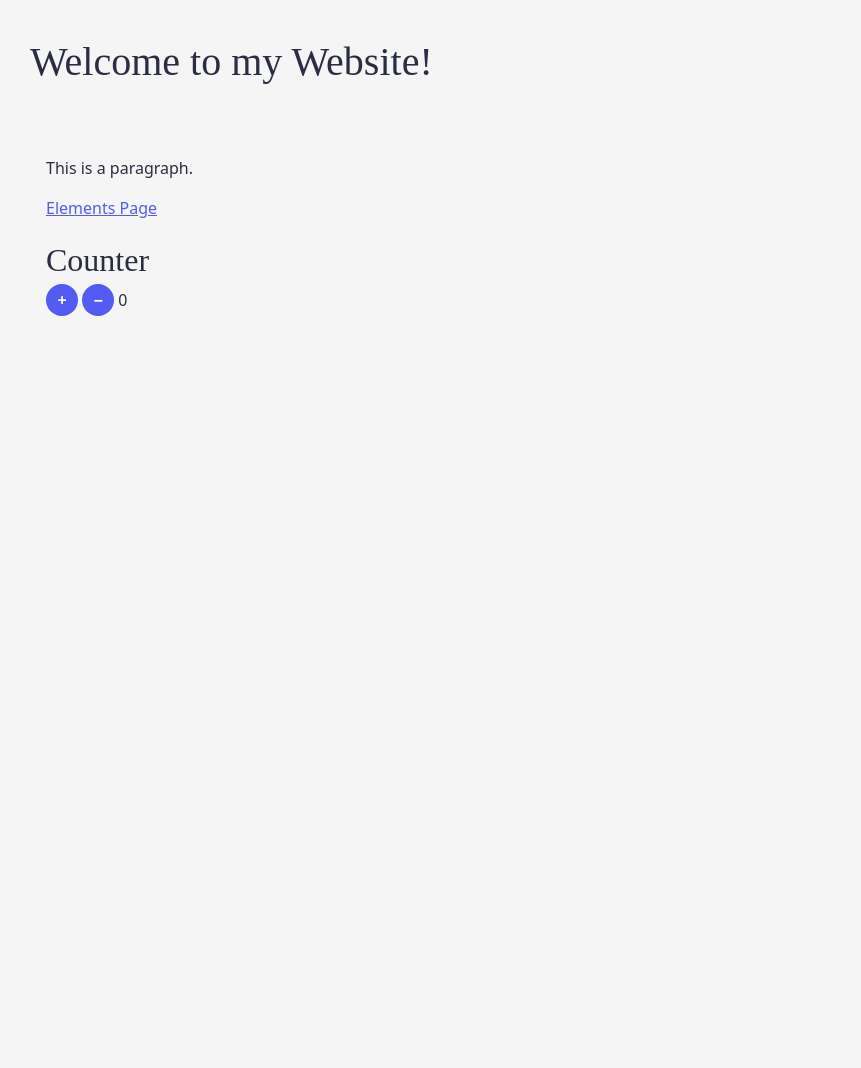
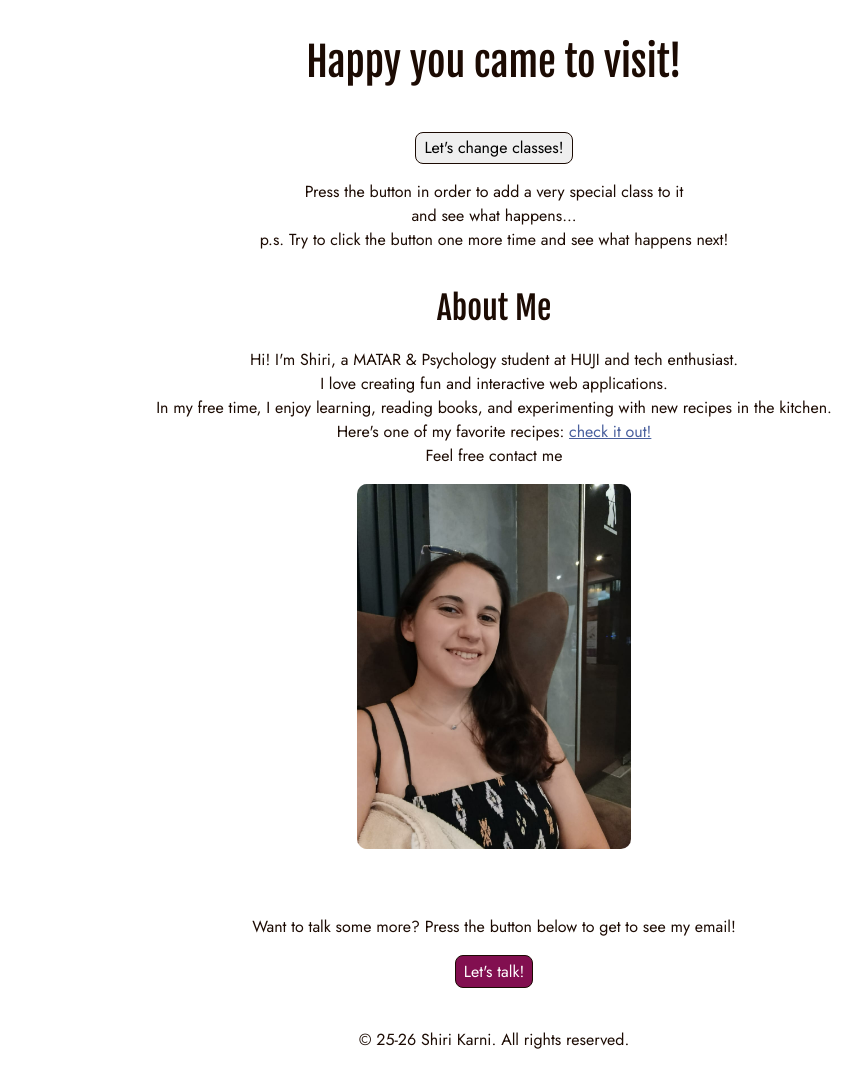
Before and after one commit to shiri-karni1/Shiri-website, a website built with Vite: page index.html in a window 1280 px wide. Shown: the whole page, without its empty margins (146-1007 px from the left). Before the commit the page ends 800 px from the top, so only its background shows below. Built offline with nearby package versions, Linux system fonts and the light colour scheme; a web font is replaced by a local one.

Commit message:
Updated site

```diff
--- a/index.html
+++ b/index.html
@@ -2,26 +2,36 @@
 <html lang="en">
   <head>
     <meta charset="UTF-8" />
-    <link rel="icon" type="image/svg+xml" href="/favicon.png" />
+    <link rel="icon" type="image/svg+xml" href="/icon_new.jpeg" />
     <meta name="viewport" content="width=device-width, initial-scale=1.0" />
-    <title>My Website</title>
+    <title>Fun Site</title>
     <link href="/styles/main.css" rel="stylesheet" />
   </head>
   <body>
     <header role="banner">
-      <h1>Welcome to my Website!</h1>
+      <h1>Happy you came to visit!</h1>
     </header>
     <main>
-      <p>This is a paragraph.</p>
-      <a href="/elements.html">Elements Page</a>
+       <div class = "JS">
+        <button id = "firstButton"> Let's change classes! </button>
+        <p>Press the button in order to add a very special class to it <br> and see what happens... <br> p.s. Try to click the button one more time and see what happens next! </p>
+      </div>
+      <div class = "about">
+        <h2>About Me</h2>
+        <p>Hi! I'm Shiri, a MATAR & Psychology student at HUJI and tech enthusiast.<br> I love creating fun and interactive web applications. <br> In my free time, I enjoy learning, reading books, and experimenting with new recipes in the kitchen. <br> Here's one of my favorite recipes: <a href = "https://foody.co.il/foody_recipe/%D7%9E%D7%94-%D7%90%D7%95%D7%9B%D7%9C%D7%99%D7%9D-%D7%91%D7%97%D7%95%D7%A4%D7%A9%D7%AA-%D7%94%D7%A7%D7%95%D7%A8%D7%95%D7%A0%D7%94-%D7%98%D7%95%D7%A8%D7%98%D7%99%D7%99%D7%94-%D7%9B%D7%95%D7%A1%D7%9E/"> check it out!</a> <br> Feel free contact me</p>
+        <img src="/me.jpg" class="pics"/>
+      </div>
+      <div class = "more-details">
+        <p>Want to talk some more? Press the button below to get to see my email!</p>
+        <a class = forButton href = "let's connect.html">
+          <button class = "lastst"> Let's talk!</button>
+        </a>
+      </div>
 
-      <div class="counter">
-        <h2>Counter</h2>
-        <button id="increment" class="counter-button">+</button>
-        <button id="decrement" class="counter-button">−</button>
-        <span id="count">0</span>
-      </div>
     </main>
+    <footer>
+      <p>© 25-26 Shiri Karni. All rights reserved.</p>
+    </footer>
 
     <script type="module" src="/main.js"></script>
   </body>
--- a/main.js
+++ b/main.js
@@ -1,3 +1,13 @@
+const button = document.getElementById("firstButton");
+button.addEventListener("click", () => {
+  if (button.classList.contains("special")) {
+    button.classList.remove("special");
+  } else {
+  button.classList.add("special");
+  }
+});
+
+
 console.log("Hello World!");
 setupCounter();
 
--- a/styles/main.css
+++ b/styles/main.css
@@ -1,19 +1,20 @@
 @import url("reset.css");
 /* This is a custom font from google fonts */
 @import url("https://fonts.googleapis.com/css2?family=Frank+Ruhl+Libre:wght@300..900&display=swap");
-
+@import url('https://fonts.googleapis.com/css2?family=Bebas+Neue&family=Fjalla+One&display=swap');
+@import url('https://fonts.googleapis.com/css2?family=Bebas+Neue&family=Fjalla+One&family=Jost:ital,wght@0,100..900;1,100..900&family=Lobster&display=swap');
 /* what is :root? https://developer.mozilla.org/en-US/docs/Web/CSS/:root */
 :root {
   /* Define design variables */
-  --color-primary: #2b2d42;
-  --color-secondary: #bfc6d2;
-  --color-background: #f5f5f5;
-  --color-accent: #535bf2;
+  --color-primary: #1c0b03;
+  --color-secondary: #820f50;
+  --color-background: #ffffff;
+  --color-accent: #495f9d;
 
   --border-radius: 0.5rem;
 
-  --font-titles: "Frank Ruhl Libre", serif;
-  --font-body: system-ui, sans-serif; /* system-ui matches the user's system font */
+  --font-titles: "Fjalla One", serif;
+  --font-body: "Jost", sans-serif; /* system-ui matches the user's system font */
 }
 
 body {
@@ -24,11 +25,37 @@ body {
 
 /* Layout */
 main {
-  padding: 2rem;
+  padding: 1.5rem;
 }
 
 header {
   padding: 1rem;
+  display: flex;
+  flex-direction: column;
+  text-align: center;
+  color: var(--color-primary)
+}
+
+.about {
+  display: flex;
+  flex-direction: column;
+  text-align: center;
+  color: var(--color-primary);
+}
+
+.pics {
+  border-radius: 10px;
+  max-width: 30%;
+  height: auto;
+  margin-bottom: 2%;
+  align-self: center;
+}
+
+.contacts {
+  display: flex;
+  flex-direction: column;
+  text-align: center;
+  color: var(--color-primary);
 }
 
 main,
@@ -50,6 +77,7 @@ nav {
 /* Text */
 p {
   margin: 1rem 0;
+  text-align: center;
 }
 
 ul,
@@ -94,7 +122,7 @@ h5 {
 }
 
 h6 {
-  font-size: 0.83em;
+  font-size: 0.8em;
 }
 
 blockquote {
@@ -106,8 +134,13 @@ blockquote {
 a {
   color: var(--color-accent);
   text-decoration: underline;
+  align-self: center;
 }
 a:hover {
+  text-decoration: none;
+}
+
+.forButton {
   text-decoration: none;
 }
 
@@ -123,6 +156,27 @@ table th {
   border: 1px solid var(--color-secondary);
 }
 
+.more-details {
+  display: flex;
+  flex-direction: column;
+  justify-content: center;
+  margin-top: 2rem;
+}
+
+.JS {
+  display: flex;
+  justify-content: center;
+  align-items: center;
+  flex-direction: column;
+  text-align: center;
+}
+
+
+.lastst {
+  background-color: var(--color-secondary);
+  color: white;
+}
+
 /* Forms */
 input,
 button,
@@ -133,26 +187,30 @@ select {
   border-radius: var(--border-radius);
 }
 
+.special {
+  background-color: yellowgreen;
+
+}
+
+
+button {
+  border: solid 1px var(--color-primary);
+  cursor: pointer;
+  align-self: center;
+  transition: background-color 1s ease;
+
+}
+
+
+button:hover {
+  filter: brightness(150%);
+}
+
+button:active {
+  filter: brightness(80%);
+}
+
 fieldset {
   margin-top: 1.5rem;
   border: 1px solid var(--color-secondary);
 }
-
-.counter-button {
-  background-color: var(--color-accent);
-  width: 2rem;
-  height: 2rem;
-  color: white;
-  border: none;
-  border-radius: 1000px; /* Make the button round */
-  cursor: pointer;
-  font-weight: bold;
-
-  &:hover {
-    filter: brightness(120%);
-  }
-
-  &:active {
-    filter: brightness(80%);
-  }
-}
```
Also changed, not shown: let's connect.html (added, +23 -0 lines), public/icon_new.jpeg (added), public/me.jpg (added).
